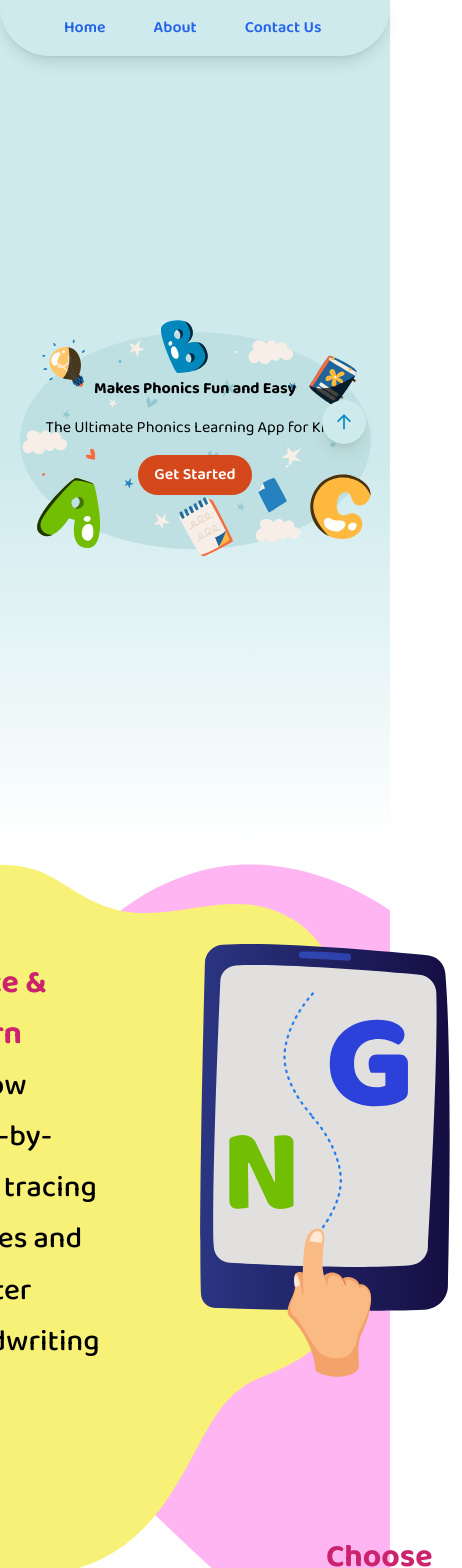
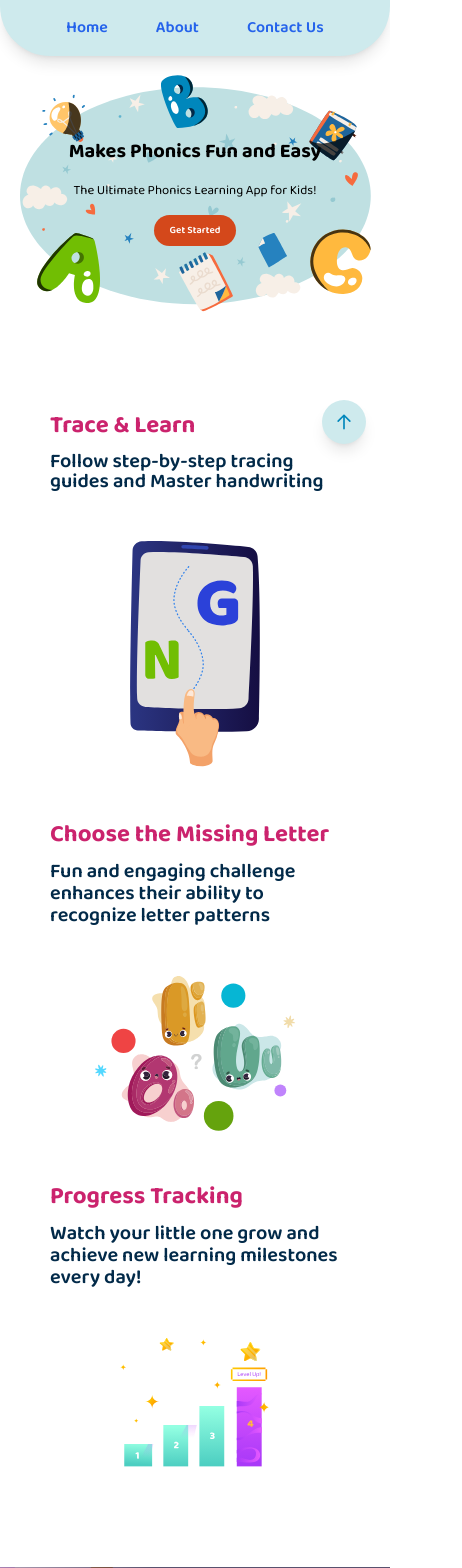
Before and after one commit to KhalidElnaghi/phonics, a Next.js app: page / in a window 390 px wide. Shown: the top 1568 px of the page, 462 px wide, since content can reach past the window. Built offline with nearby package versions, Linux system fonts and the light colour scheme.

Commit message:
feat: edit responsive

```diff
--- a/src/components/about/about.js
+++ b/src/components/about/about.js
@@ -4,17 +4,7 @@ import React from "react";
 const AboutView = () => {
   return (
     <div
-      style={{
-        minHeight: "100vh",
-        position: "relative",
-        paddingInline: "50px",
-        paddingBlock: "100px",
-        display: "flex",
-        flexDirection: "column",
-        justifyContent: "center",
-        alignItems: "center",
-        gap: "150px",
-      }}
+      className="min-h-screen relative px-[50px] py-[100px] flex flex-col justify-center items-center gap-[150px] max-md:gap-10"
       id="about"
     >
       <Image
@@ -23,89 +13,66 @@ const AboutView = () => {
         width={500}
         height={100}
         style={{ position: "absolute", right: 0, top: 20 }}
+        className="max-md:hidden "
       />
       <Image
         src="/images/wave2.svg"
         alt="Hero"
-        width={500}
+        width={400}
         height={300}
         style={{ position: "absolute", left: 0, top: 20 }}
+        className="max-md:hidden "
       />
 
       <div
         style={{
           display: "flex",
-          gap: "100px",
           justifyContent: "center",
           alignItems: "center",
           width: "100%",
           zIndex: 1,
         }}
+        className="max-lg:flex-col gap-[100px] max-sm:gap-[50px]"
       >
         <div>
-          <h2
-            style={{
-              fontFamily: "Baloo 2",
-              fontWeight: 700,
-              fontSize: "32px",
-              lineHeight: "51.26px",
-              letterSpacing: "0%",
-              color: "#CB236D",
-            }}
-          >
+          <h2 className="font-bold text-[32px] leading-[51.26px] text-[#CB236D] max-sm:text-[24px]">
             Trace & Learn
           </h2>
-          <p
-            style={{
-              fontFamily: "Baloo 2",
-              fontWeight: 500,
-              fontSize: "30px",
-              lineHeight: "51.26px",
-              letterSpacing: "0%",
-              color: "#000000",
-              maxWidth: "350px",
-            }}
-          >
+          <p className="font-semibold text-[30px] leading-[51.26px] text-[#022A49] max-sm:text-[20px] max-sm:leading-[20px] max-w-[350px]">
             Follow step-by-step tracing guides and Master handwriting
           </p>
         </div>
-        <Image src="/images/phone.svg" alt="Hero" width={250} height={300} />
+        <Image
+          src="/images/phone.svg"
+          alt="Hero"
+          width={250}
+          height={300}
+          className="max-sm:w-[130px]"
+        />
       </div>
       <div
         style={{
           display: "flex",
-          gap: "100px",
           justifyContent: "center",
           alignItems: "center",
           width: "100%",
           zIndex: 1,
         }}
+        className="max-lg:flex-col-reverse gap-[100px] max-sm:gap-[50px]"
       >
-        <Image src="/images/chars.svg" alt="Hero" width={500} height={300} />
+        <Image
+          src="/images/chars.svg"
+          alt="Hero"
+          width={300}
+          height={300}
+          className="max-sm:w-[200px]"
+
+        />
         <div>
-          <h2
-            style={{
-              fontFamily: "Baloo 2",
-              fontWeight: 700,
-              fontSize: "32px",
-              lineHeight: "51.26px",
-              letterSpacing: "0%",
-              color: "#CB236D",
-            }}
-          >
+          <h2 className="font-bold text-[32px] leading-[51.26px] text-[#CB236D] max-sm:text-[24px]">
             Choose the Missing Letter{" "}
           </h2>
-          <p
-            style={{
-              fontFamily: "Baloo 2",
-              fontWeight: 500,
-              fontSize: "30px",
-              lineHeight: "51.26px",
-              letterSpacing: "0%",
-              color: "#000000",
-              maxWidth: "350px",
-            }}
-          >
+          <p className="font-semibold text-[30px] leading-[51.26px] text-[#022A49] max-sm:text-[20px] max-sm:leading-[22px] max-w-[350px]">
             Fun and engaging challenge enhances their ability to recognize
             letter patterns{" "}
           </p>
@@ -114,42 +81,29 @@ const AboutView = () => {
       <div
         style={{
           display: "flex",
-          gap: "100px",
           justifyContent: "center",
           alignItems: "center",
           width: "100%",
           zIndex: 1,
         }}
+        className="max-lg:flex-col gap-[100px] max-sm:gap-[50px]"
       >
         <div>
-          <h2
-            style={{
-              fontFamily: "Baloo 2",
-              fontWeight: 700,
-              fontSize: "32px",
-              lineHeight: "51.26px",
-              letterSpacing: "0%",
-              color: "#CB236D",
-            }}
-          >
+          <h2 className="font-bold text-[32px] leading-[51.26px] text-[#CB236D] max-sm:text-[24px]">
             Progress Tracking{" "}
           </h2>
-          <p
-            style={{
-              fontFamily: "Baloo 2",
-              fontWeight: 500,
-              fontSize: "30px",
-              lineHeight: "51.26px",
-              letterSpacing: "0%",
-              color: "#000000",
-              maxWidth: "350px",
-            }}
-          >
+          <p className="font-semibold text-[30px] leading-[51.26px] text-[#022A49] max-sm:text-[20px] max-sm:leading-[22px] max-w-[350px]">
             Watch your little one grow and achieve new learning milestones every
             day!{" "}
           </p>
         </div>
-        <Image src="/images/numbers.svg" alt="Hero" width={400} height={300} />
+        <Image
+          src="/images/numbers.svg"
+          alt="Hero"
+          width={400}
+          height={300}
+          className="max-sm:w-[150px]"
+        />
       </div>
     </div>
   );
--- a/src/components/contact-us/contact-us.js
+++ b/src/components/contact-us/contact-us.js
@@ -25,10 +25,10 @@ const ContactUsView = () => {
         </div>
 
         <div className="text-white text-center md:text-left md:w-1/2">
-          <h2 className="text-3xl md:text-5xl font-bold leading-tight">
+          <h2 className="text-3xl md:text-5xl font-bold leading-tight max-md:text-2xl">
             Give your child a head start in learning letters & sounds.
           </h2>
-          <p className="mt-4 text-3xl text-[#F9CD14] font-bold ">
+          <p className="mt-4 text-3xl text-[#F9CD14] font-bold max-md:text-2xl">
             Download Now!
           </p>
           <div className="flex gap-3 mt-6">
--- a/src/components/home/home.js
+++ b/src/components/home/home.js
@@ -5,29 +5,11 @@ import Header from "../layouts/header";
 const HomeView = () => {
   return (
     <div
-      style={{
-        height: "100vh",
-        background: "linear-gradient(180deg, #CEEAED 54%, #FFFFFF 100%)",
-      }}
       id="home"
+      className="max-screen h-screenbg-gradient-to-b from-[#CEEAED] via-[#CEEAED] to-white xs:h-[300px]"
     >
       <Header />
-      <div
-        style={{
-          width: "90%",
-          height: "90%",
-          backgroundImage: "url('/images/hero.svg')",
-          backgroundSize: "100% 100%",
-          backgroundPosition: "center",
-          backgroundRepeat: "no-repeat",
-          display: "flex",
-          flexDirection: "column",
-          justifyContent: "center",
-          alignItems: "center",
-          gap: "15px",
-          marginInline: "auto",
-        }}
-      >
+      <div className="w-[90%] h-[90%] bg-[url('/images/hero.svg')] bg-[length:100%_100%] bg-center bg-no-repeat flex flex-col justify-center items-center gap-[15px] mx-auto">
         <h2
           style={{
             fontWeight: 700,
--- a/src/components/layouts/footer.js
+++ b/src/components/layouts/footer.js
@@ -10,11 +10,17 @@ export default function Footer() {
           "linear-gradient(180deg, #FFFFFF 0%, #C1E0E4 37.5%, #9CCDD4 60%, #6B9BA3 100%)",
         minHeight: "300px",
       }}
-      className=" flex justify-around items-center  text-[#022A49]"
+      className=" flex justify-around items-center max-sm:flex-col  text-[#022A49] py-3"
     >
       {/* Left Section: Logo & Download Links */}
       <div className="text-center md:text-left mb-6 md:mb-0">
-        <Image src="/images/logo.svg" alt="Logo" width={100} height={100} />
+        <Image
+          src="/images/logo.svg"
+          alt="Logo"
+          width={100}
+          height={100}
+          className="max-sm:mx-auto"
+        />
         <p className="text-md my-3 font-semibold">Learn, Play & Grow!</p>
         <div className="flex gap-2  justify-center md:justify-start">
           <a>
@@ -34,17 +40,17 @@ export default function Footer() {
         <ul className=" space-y-2 font-semibold">
           <li>
             <a href="#" className="hover:underline">
+              Home
+            </a>
+          </li>
+          <li>
+            <a href="#about" className="hover:underline">
               About
             </a>
           </li>
           <li>
-            <a href="#" className="hover:underline">
-              Privacy Policy
-            </a>
-          </li>
-          <li>
-            <a href="#" className="hover:underline">
-              Terms & Conditions
+            <a href="#contact_us" className="hover:underline">
+              Contact Us
             </a>
           </li>
         </ul>
--- a/src/components/layouts/header.js
+++ b/src/components/layouts/header.js
@@ -25,7 +25,7 @@ export default function Header() {
       </Link>
 
       {/* Navigation Links (Hidden on Mobile) */}
-      <nav className="space-x-12">
+      <nav className="space-x-12 mx-auto">
         {NAV_ITEMS.map((item) => (
           <Link
             key={item.label}
--- a/tailwind.config.mjs
+++ b/tailwind.config.mjs
@@ -13,7 +13,7 @@ export default {
         foreground: "var(--foreground)",
       },
       screens: {
-        xs: "400px",
+        xs: "350px",
 
       },
     },
```
